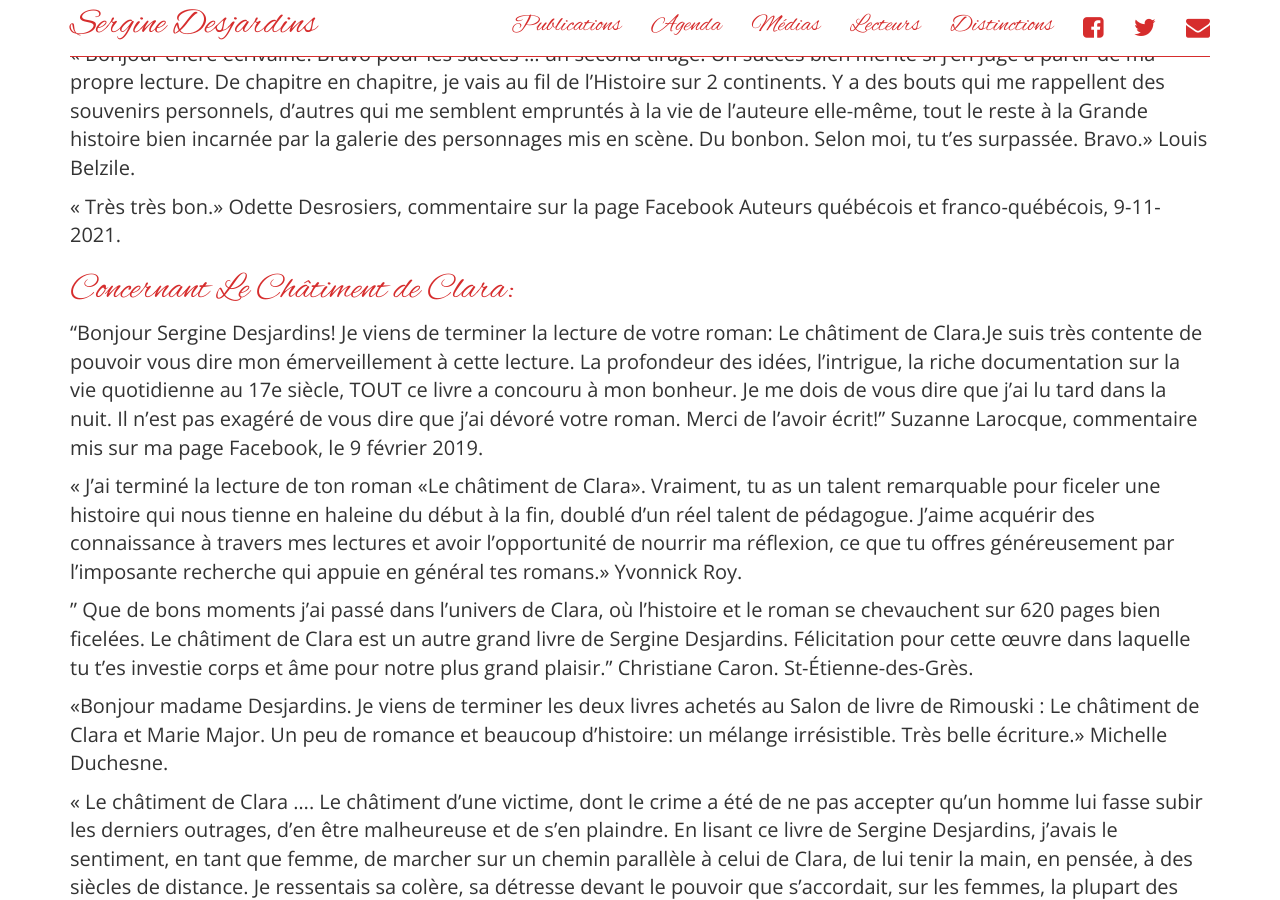
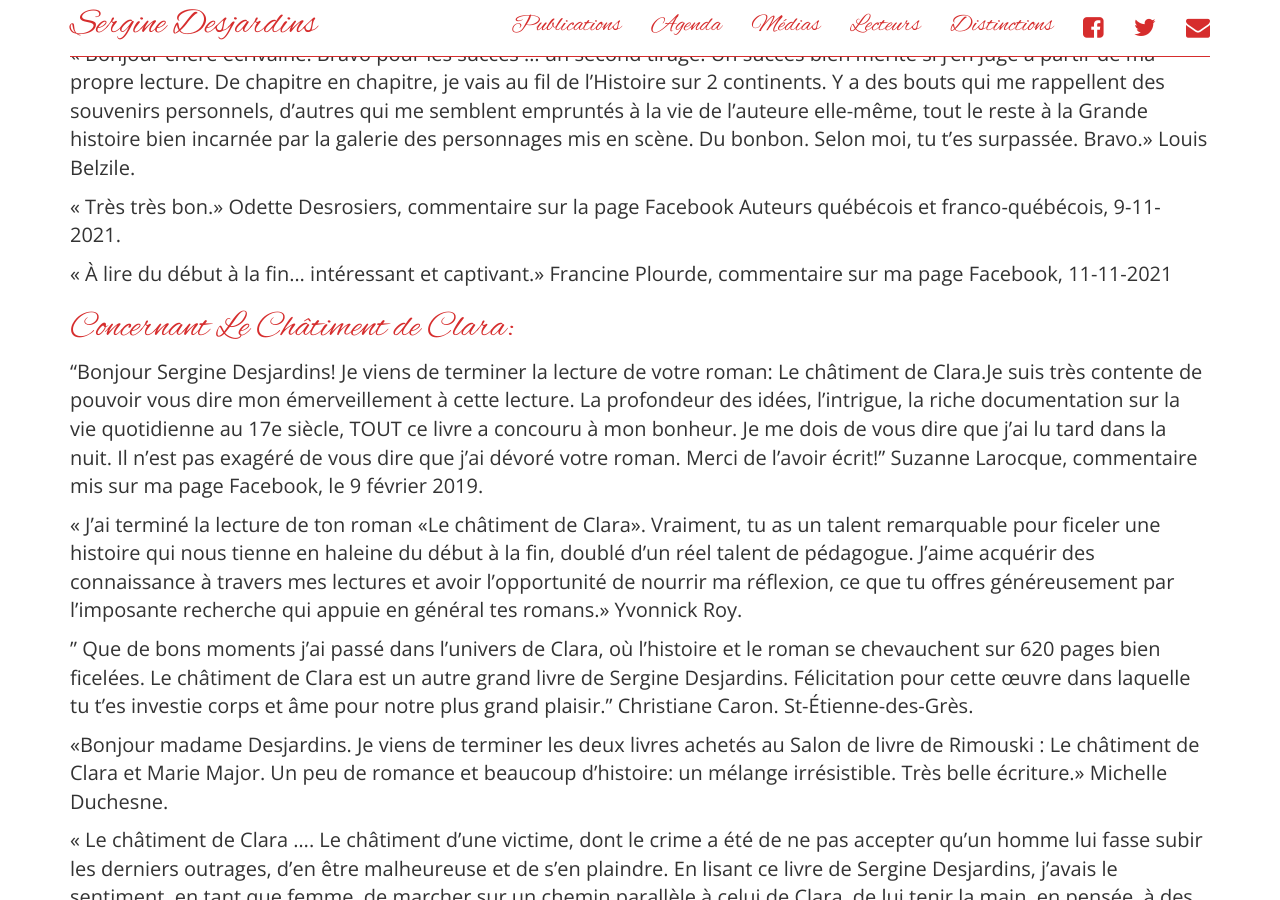
Before and after one commit to serginedesjardins/serginedesjardins.github.io, a Jekyll site: the page built from lecteurs.md, in a window 1280 px wide and 900 px high, scrolled down 2502 px. Built offline with Jekyll 4.4.1, drawn with Linux system fonts in a browser that asks for light colours; nearby versions of some CDN libraries.

Commit message:
ajout commentaire F.Plourde

```diff
--- a/lecteurs.md
+++ b/lecteurs.md
@@ -56,6 +56,8 @@ Sergine, toute mon émotion à fleur de peau et ma gratitude pour ce tableau de
 « Bonjour chère écrivaine. Bravo pour les succès ... un second tirage! Un succès bien mérité si j'en juge à partir de ma propre lecture. De chapitre en chapitre, je vais au fil de l'Histoire sur 2 continents. Y a des bouts qui me rappellent des souvenirs personnels, d'autres qui me semblent empruntés à la vie de l'auteure elle-même, tout le reste à la Grande histoire bien incarnée par la galerie des personnages mis en scène. Du bonbon. Selon moi, tu t'es surpassée. Bravo.» Louis Belzile.
 
 « Très très bon.» Odette Desrosiers, commentaire sur la page Facebook Auteurs québécois et franco-québécois, 9-11-2021.
+
+« À lire du début à la fin… intéressant et captivant.» Francine Plourde, commentaire sur ma page Facebook, 11-11-2021
 
 # Concernant Le Châtiment de Clara:
 
```
